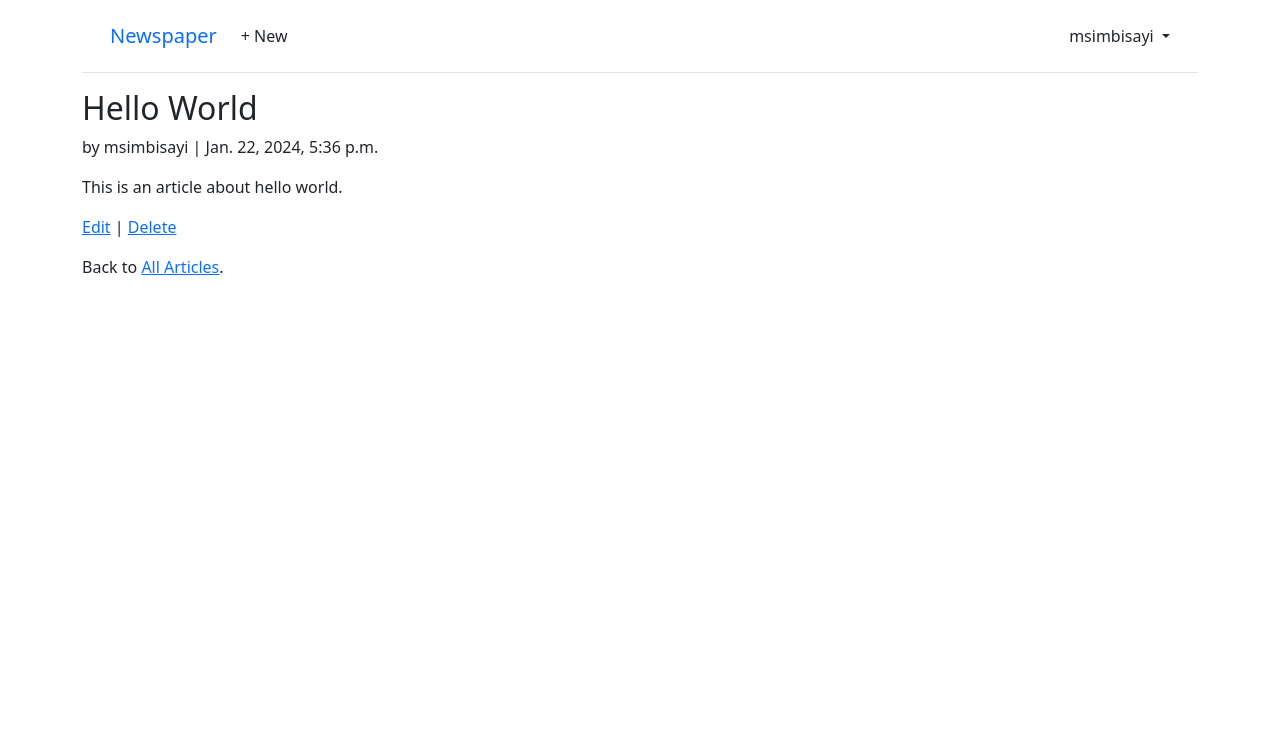
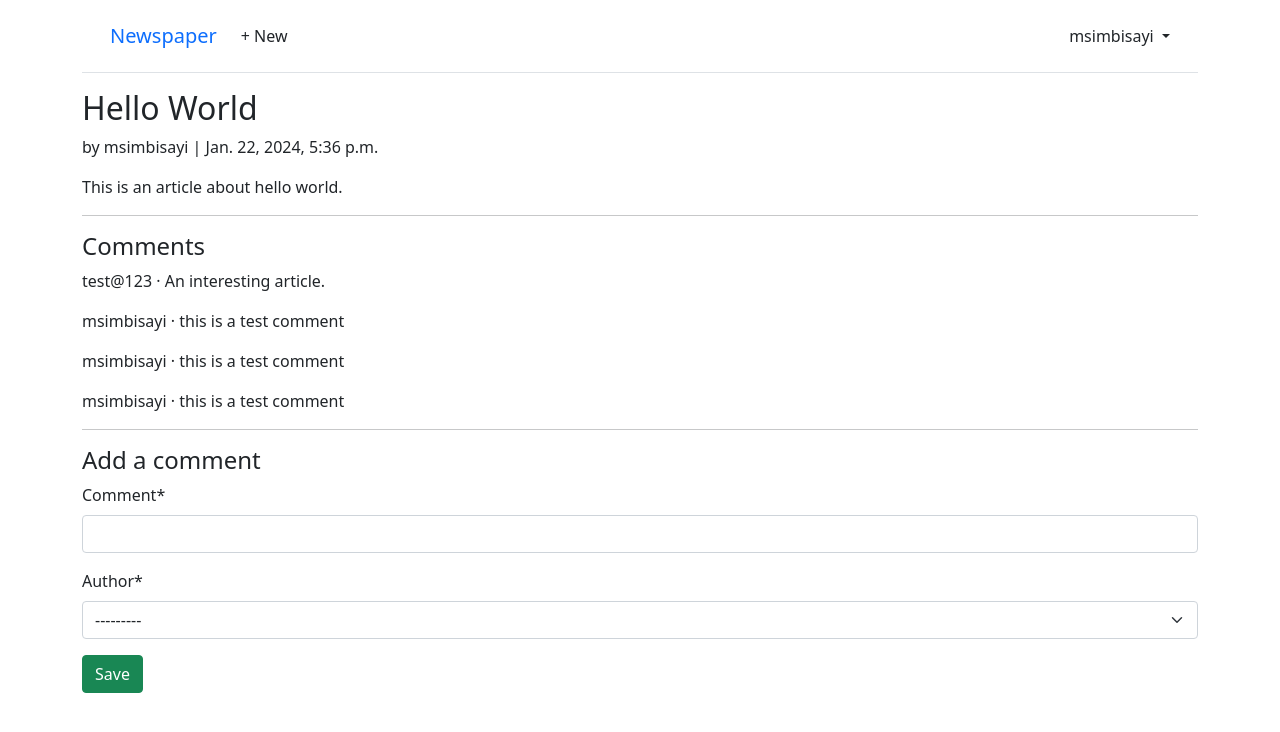
Before and after one commit to mufarosimbisayi/django_projects, a Django app: page /articles/1/ in a window 1280 px wide. Shown: the top 732 px of the page. Run offline with Django 4.2, Linux system fonts and the light colour scheme; a user stored in the database is signed in; data comes from the database, SQL or seed files in the repository; both versions use the stored data as it was after the commit; some libraries are stand-ins or nearby versions.

Commit message:
Added comments functionality.

```diff
--- /dev/null
+++ b/news/articles/forms.py
@@ -0,0 +1,9 @@
+from django import forms
+
+from .models import Comment
+
+
+class CommentForm(forms.ModelForm):
+    class Meta:
+        model = Comment
+        fields = ("comment", "author")
--- a/news/articles/models.py
+++ b/news/articles/models.py
@@ -14,3 +14,15 @@
 
     def get_absolute_url(self):
         return reverse("article_detail", kwargs={"pk": self.pk})
+
+
+class Comment(models.Model):
+    article = models.ForeignKey(Article, on_delete=models.CASCADE)
+    comment = models.CharField(max_length=140)
+    author = models.ForeignKey(settings.AUTH_USER_MODEL, on_delete=models.CASCADE)
+
+    def __str__(self):
+        return self.comment[:50]
+
+    def get_absolute_url(self):
+        return reverse("article_list")
--- a/news/articles/views.py
+++ b/news/articles/views.py
@@ -1,9 +1,12 @@
-from django.views.generic import ListView, DetailView
+from django.views.generic import ListView, DetailView, FormView
 from django.views.generic.edit import UpdateView, DeleteView, CreateView
-from django.urls import reverse_lazy
+from django.views.generic.detail import SingleObjectMixin
+from django.urls import reverse_lazy, reverse
 from django.contrib.auth.mixins import LoginRequiredMixin, UserPassesTestMixin
+from django.views import View
 
 from .models import Article
+from .forms import CommentForm
 
 
 class ArticleListView(LoginRequiredMixin, ListView):
@@ -11,9 +14,44 @@
     template_name = "article_list.html"
 
 
-class ArticleDetailView(LoginRequiredMixin, DetailView):
+class CommentGet(DetailView):
     model = Article
     template_name = "article_detail.html"
+
+    def get_context_data(self, **kwargs):
+        context = super().get_context_data(**kwargs)
+        context['form'] = CommentForm()
+        return context
+
+
+class CommentPost(SingleObjectMixin, FormView):
+    model = Article
+    form_class = CommentForm
+    template_name = "article_detail.html"
+
+    def post(self, request, *args, **kwargs):
+        self.object = self.get_object()
+        return super().post(request, *args, *kwargs)
+
+    def form_valid(self, form):
+        comment = form.save(commit=False)
+        comment.article = self.object
+        comment.save()
+        return super().form_valid(form)
+
+    def get_success_url(self):
+        article = self.get_object()
+        return reverse("aricle_detail", kwargs={"pk": article.pk})
+
+
+class ArticleDetailView(LoginRequiredMixin, View):
+    def get(self, request, *args, **kwargs):
+        view = CommentGet.as_view()
+        return view(request, *args, **kwargs)
+
+    def post(self, request, *args, **kwargs):
+        view = CommentPost.as_view()
+        return view(request, *args, **kwargs)
 
 
 class ArticleUpdateView(LoginRequiredMixin, UserPassesTestMixin, UpdateView):
--- a/news/templates/article_detail.html
+++ b/news/templates/article_detail.html
@@ -1,11 +1,24 @@
 <!-- templates/article_detail.html -->
 {% extends "base.html" %}
+{% load crispy_forms_tags %}
 {% block content %}
 <div class="article-entry">
   <h2>{{ object.title }}</h2>
   <p>by {{ object.author }} | {{ object.date }}</p>
   <p>{{ object.body }}</p>
 </div>
+<hr>
+  <h4>Comments</h4>
+  {% for comment in article.comment_set.all %}
+  <p>{{ comment.author }} &middot; {{ comment }}</p>
+  {% endfor %}
+<hr>
+<h4>Add a comment</h4>
+<form action="" method="post">{% csrf_token %}
+  {{ form|crispy }}
+  <button class="btn btn-success ml-2" type="submit">Save</button>
+</form>
+<!-- Changes
 <p><a href="{% url 'article_edit' article.pk %}">Edit</a> | <a href="{% url 'article_delete' article.pk %}">Delete</a></p>
 <p>Back to <a href="{% url 'article_list' %}">All Articles</a>.</p>
 {% endblock content %}
```
Also changed, not shown: news/articles/admin.py (+12 -2 lines), news/templates/article_list.html (+8 -3 lines), news/db.sqlite3.
